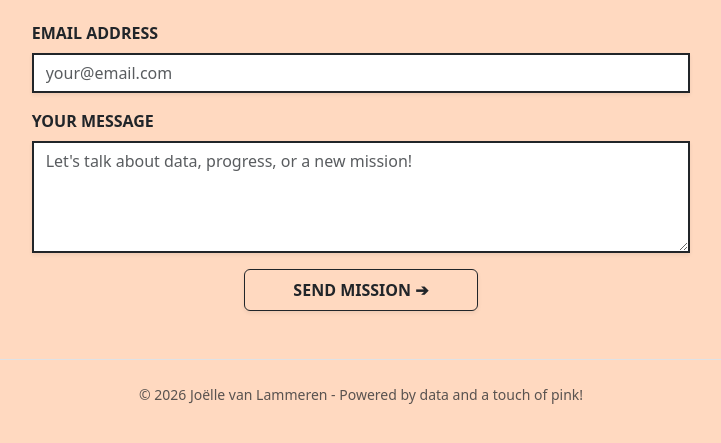
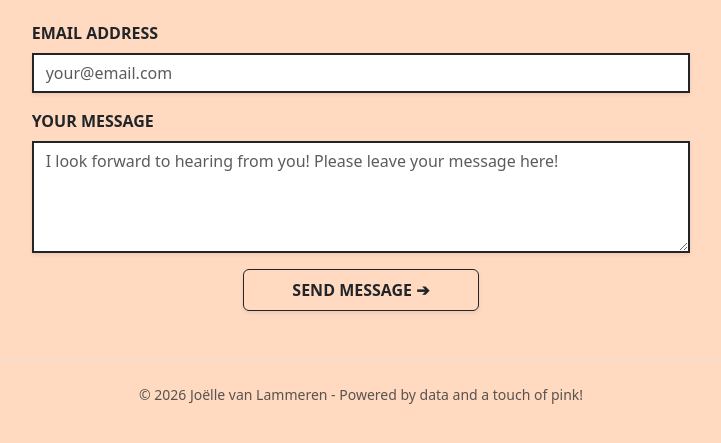
Before and after one commit to JoellevL/Portfolio, a plain HTML site: page contact.html in a window 1280 px wide. Shown: the part 703-1146 px from the top of the page, without its empty margins (279-1000 px from the left). Drawn offline with nearby package versions, Linux system fonts and the light colour scheme.

Commit message:
Update contact form message and button text

```diff
--- a/contact.html
+++ b/contact.html
@@ -64,10 +64,10 @@
                         </div>
                         <div class="mb-3">
                             <label class="form-label barbie-pink fw-bold text-uppercase">Your Message</label>
-                            <textarea name="message" class="form-control border-dark border-2 rounded-0 shadow-sm" rows="4" placeholder="Let's talk about data, progress, or a new mission!" required></textarea>
+                            <textarea name="message" class="form-control border-dark border-2 rounded-0 shadow-sm" rows="4" placeholder="I look forward to hearing from you! Please leave your message here!" required></textarea>
                         </div>
                         <div class="text-center">
-                            <button type="submit" class="btn btn-outline-dark px-5 py-2 fw-bold text-uppercase shadow-sm">SEND MISSION ➔</button>
+                            <button type="submit" class="btn btn-outline-dark px-5 py-2 fw-bold text-uppercase shadow-sm">Send Message ➔</button>
                         </div>
                     </form>
                 </div>
```
